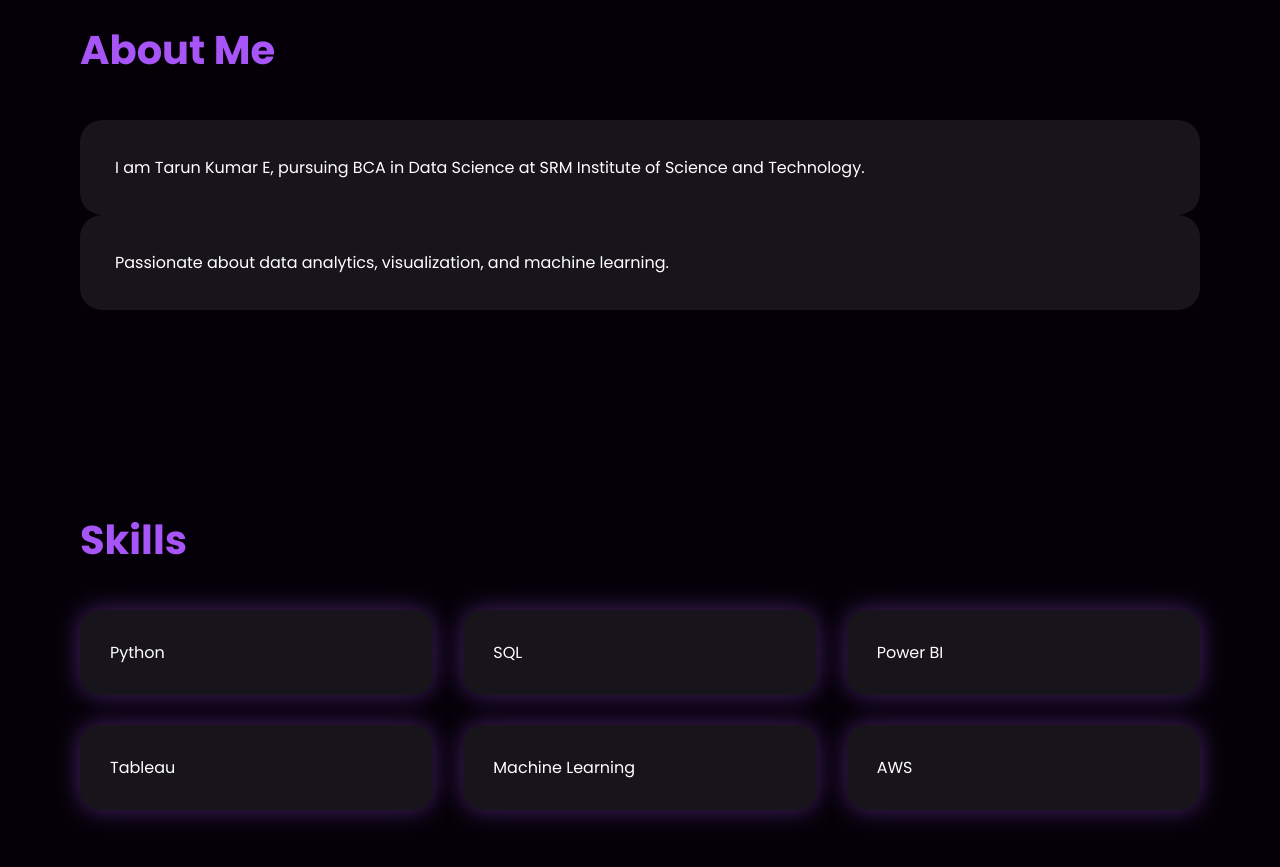
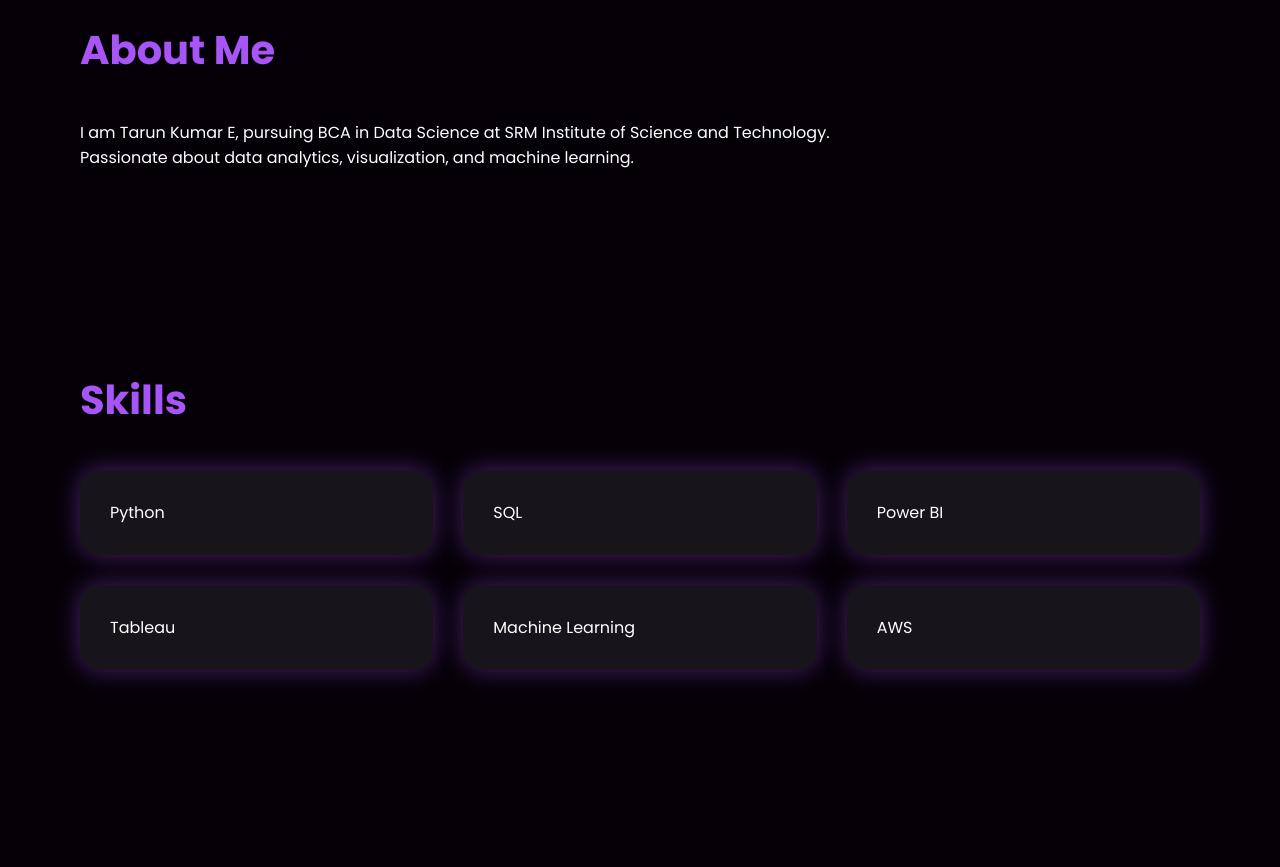
Before and after one commit to tarun22082005-lang/tarunkumar.github.io1, a plain HTML site: page index.html in a window 1280 px wide. Shown: the part 880-1747 px from the top of the page. Drawn offline with Linux system fonts and the light colour scheme.

Commit message:
Update styles for about card and hover effects
Refactor about card styles and hover effects for improved design.

```diff
--- a/index.html
+++ b/index.html
@@ -120,76 +120,18 @@
 }
 
 /* ================= ABOUT ================= */
-
-/* ================= ABOUT CARD FIXED ================= */
+/* ================= ABOUT CARD FINAL FIX ================= */
 
 .about-card {
   position: relative;
-  padding: 35px;
-  border-radius: 22px;
-  color: #ffffff;
-  background: rgba(255,255,255,0.08);
-  backdrop-filter: blur(14px);
-  overflow: hidden;
-  cursor: pointer;
-  transition: transform 0.4s ease, box-shadow 0.4s ease;
-}
-
-/* gradient layer UNDER text */
-.about-card::before {
-  content: "";
-  position: absolute;
-  inset: 0;
-  border-radius: 22px;
-  background: linear-gradient(
-    120deg,
-    #7c3aed,
-    #ec4899,
-    #a855f7
-  );
-  background-size: 300% 300%;
-  opacity: 0;
-  z-index: -1;
-  transition: opacity 0.4s ease;
-}
-
-/* animate gradient */
-.about-card:hover::before {
-  opacity: 1;
-  animation: gradientFlow 4s ease infinite;
-}
-
-/* pop up */
-.about-card:hover {
-  transform: translateY(-14px) scale(1.04);
-  box-shadow:
-    0 0 30px rgba(168,85,247,0.6),
-    0 0 70px rgba(236,72,153,0.5);
-}
-
-/* animated movement */
-@keyframes gradientFlow {
-  0% { background-position: 0% 50%; }
-  50% { background-position: 100% 50%; }
-  100% { background-position: 0% 50%; }
-}
-
-
-/* ===== NEW HOVER EFFECT ===== */
-
-.about-card {
-  position: relative;
-  background: rgba(255,255,255,0.08);
-  backdrop-filter: blur(14px);
-  padding: 35px;
   border-radius: 22px;
   overflow: hidden;
   cursor: pointer;
-  transition: transform 0.4s ease, box-shadow 0.4s ease;
+  height: 100%;
 }
 
-.about-card::before {
-  content: "";
+/* gradient background */
+.about-bg {
   position: absolute;
   inset: 0;
   background: linear-gradient(
@@ -201,17 +143,24 @@
   background-size: 300% 300%;
   opacity: 0;
   transition: opacity 0.4s ease;
-  z-index: 0;
 }
 
-.about-card:hover::before {
+/* card content */
+.about-content {
+  position: relative;
+  z-index: 2;
+  padding: 35px;
+  background: rgba(255,255,255,0.08);
+  backdrop-filter: blur(14px);
+  color: #ffffff;
+  border-radius: 22px;
+  transition: background 0.4s ease;
+}
+
+/* hover effects */
+.about-card:hover .about-bg {
   opacity: 1;
   animation: gradientFlow 4s ease infinite;
-}
-
-.about-card > * {
-  position: relative;
-  z-index: 1;
 }
 
 .about-card:hover {
@@ -226,6 +175,26 @@
   50% { background-position: 100% 50%; }
   100% { background-position: 0% 50%; }
 }
+
+/* ================= ABOUT CARD FIXED ================= */
+
+
+
+
+
+
+/* pop up */
+
+
+
+
+
+/* ===== NEW HOVER EFFECT ===== */
+
+
+
+
+
 
 /* ================= GRID SECTIONS ================= */
 
```
